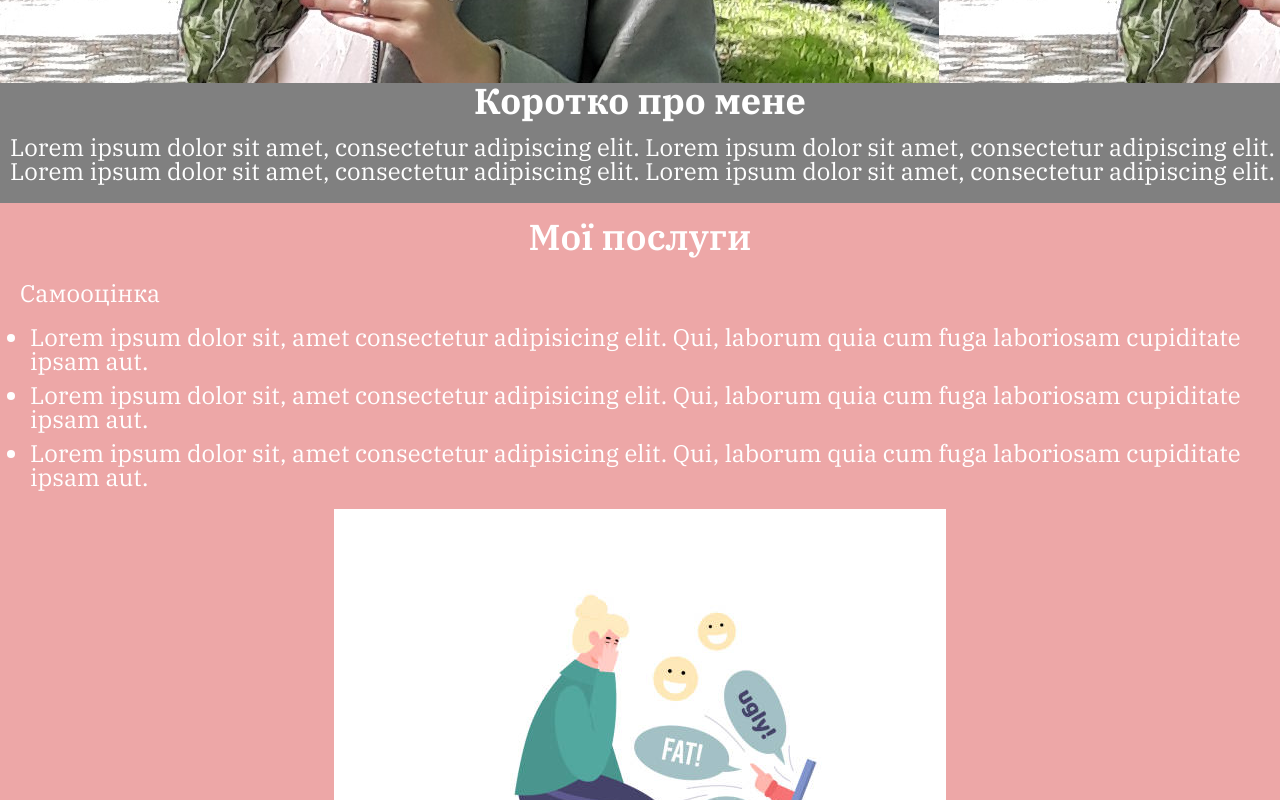
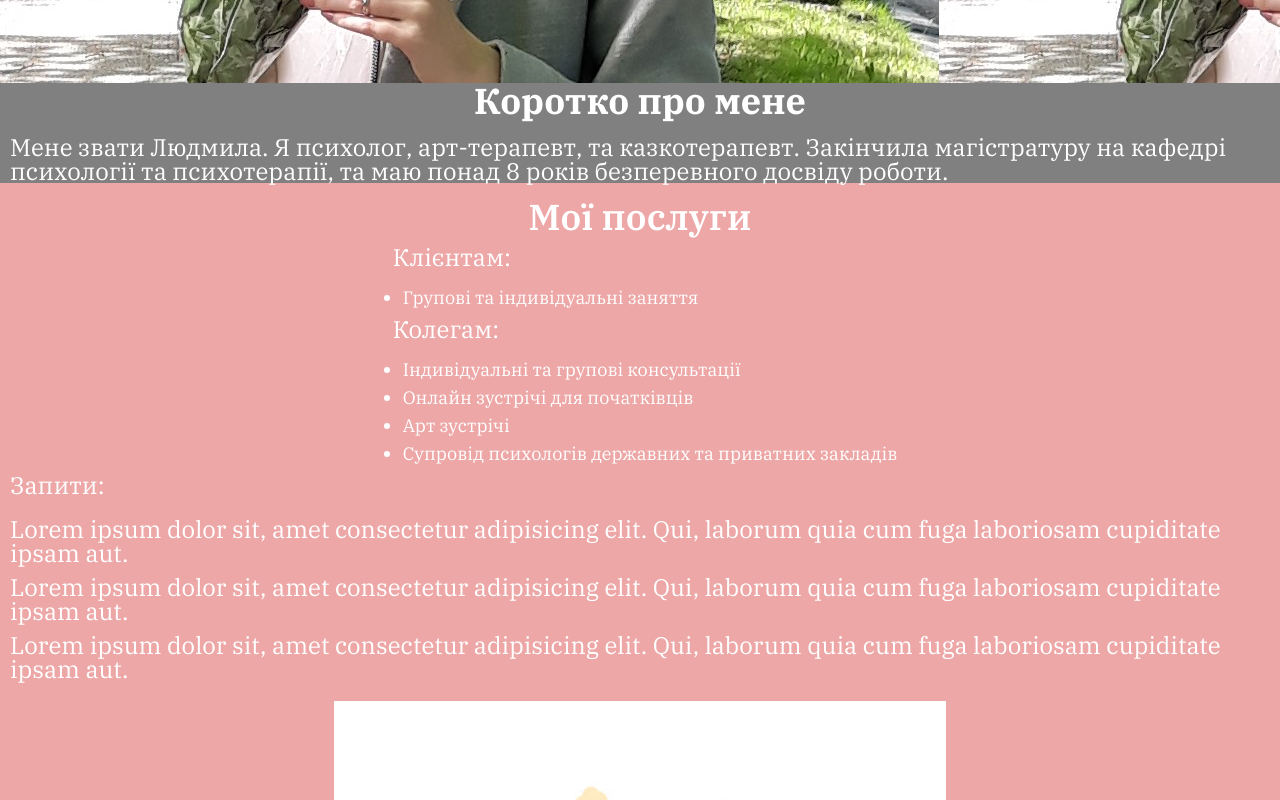
Before and after one commit to dmitruz/psychologist_liuda, a React (Create React App) app: page / in a window 1280 px wide. Shown: the part 920-1720 px from the top of the page. Built offline with nearby package versions, Linux system fonts and the light colour scheme.

Commit message:
services changed

```diff
--- a/src/components/AboutMe/AboutMe.tsx
+++ b/src/components/AboutMe/AboutMe.tsx
@@ -9,9 +9,8 @@ export const AboutMe = () => {
             </h2>
             <div className="about-me__content">
                 <p className="about-me__text">
-                    Lorem ipsum dolor sit amet, consectetur adipiscing elit. Lorem ipsum dolor sit amet, consectetur adipiscing elit.
-                    Lorem ipsum dolor sit amet, consectetur adipiscing elit.
-                    Lorem ipsum dolor sit amet, consectetur adipiscing elit.
+                    Мене звати Людмила. Я психолог,  арт-терапевт, та казкотерапевт.
+                    Закінчила магістратуру на кафедрі психології та психотерапії, та маю понад 8 років безперевного досвіду роботи.
                 </p>
             </div>
         </section>
--- a/src/components/MyServices/MyServices.scss
+++ b/src/components/MyServices/MyServices.scss
@@ -1,12 +1,16 @@
 .my-services {
+    width: 100%;
+    height: 100%;
+    display: flex;
+    flex-direction: column;
+    align-items: center;
+    justify-content: center;
     background-color: #eda7a7;
 
     &__container {
         display: flex;
         flex-direction: column;
-        align-items: center;
-        justify-content: center;
-        margin: 20px 20px 0 20px;
+
     }
 
     &__title {
@@ -17,35 +21,50 @@
         margin-top: 1rem;
     }
 
-    &__box {
-        display: flex;
-        flex-direction: column;
-        margin-top: 10px;
-    }
-
     &__subtitle {
         font-family: "IBM Plex Serif", serif;
         font-size: 24px;
         font-weight: 400;
         color: white;
-        margin-top: 1rem;
+        margin: 10px 0 0 10px;
     }
 
-    &__text {
+    &__list {
+        display: flex;
+        flex-direction: column;
         font-family: "IBM Plex Serif", serif;
-        font-size: 24px;
+        font-size: 18px;
         font-weight: 400;
         color: white;
         list-style: disc;
         margin: 10px 0 0 10px;
     }
 
-    &__item {
-        margin-top: 10px;
+    &__text {
+        margin: 10px 0 0 10px;
+
+    }
+
+    .self-img {
+        display: flex;
+        margin-top: 20px;
+    }
+
+    .request-service {
+        display: flex;
+        flex-direction: column;
+
+        &__text {
+            font-family: "IBM Plex Serif", serif;
+            font-size: 24px;
+            font-weight: 400;
+            color: white;
+            list-style: circle;
+            margin: 10px 0 0 10px;
+        }
+
+        &__item {
+            margin-top: 10px;
+        }
     }
 }
-
-.self-img {
-    display: flex;
-    margin-top: 20px;
-}
--- a/src/components/MyServices/MyServices.tsx
+++ b/src/components/MyServices/MyServices.tsx
@@ -6,20 +6,32 @@ import selfEsteam from '../images/self-esteam.jpg';
 export const MyServices = () => {
     return (
         <section className="my-services">
+            <h2 className="my-services__title">Мої послуги</h2>
             <div className="my-services__container">
-                <h2 className="my-services__title">Мої послуги</h2>
-                <div className="my-services__box">
-                    <p className="my-services__subtitle">Самооцінка</p>
-                    <ul className="my-services__text">
-                        <li className="my-services__item">
+                <p className="my-services__subtitle">Клієнтам:</p>
+                <ul className="my-services__list">
+                    <li className="my-services__text">Групові та індивідуальні заняття</li>
+                </ul>
+                <p className="my-services__subtitle">Колегам:</p>
+                <ul className="my-services__list">
+                    <li className="my-services__text">Індивідуальні та групові консультації</li>
+                    <li className="my-services__text">Онлайн зустрічі для початківців</li>
+                    <li className="my-services__text">Арт зустрічі</li>
+                    <li className="my-services__text">Супровід психологів державних та приватних закладів</li>
+                </ul>
+            </div>
+            <div className="request-service">
+                <p className="my-services__subtitle">Запити:</p>
+                <ul className="request-service__text">
+                    <li className="request-service__item">
                         Lorem ipsum dolor sit, amet consectetur adipisicing elit.
                         Qui, laborum quia cum fuga laboriosam cupiditate ipsam aut.
                     </li>
-                        <li className="my-services__item">
+                    <li className="request-service__item">
                         Lorem ipsum dolor sit, amet consectetur adipisicing elit.
                         Qui, laborum quia cum fuga laboriosam cupiditate ipsam aut.
                     </li>
-                        <li className="my-services__item">
+                    <li className="request-service__item">
                         Lorem ipsum dolor sit, amet consectetur adipisicing elit.
                         Qui, laborum quia cum fuga laboriosam cupiditate ipsam aut.
                     </li>
@@ -33,8 +45,6 @@ export const MyServices = () => {
                         Зв'язок зі мною
                     </span>
                 </button>
-
-                </div>
             </div>
         </section>
     )
```
Lines whose indentation alone changed are shown as unchanged.
